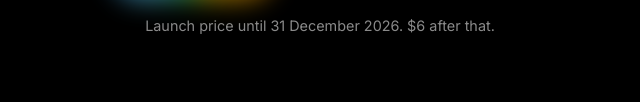
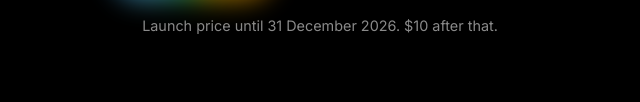
Before and after one commit to BABEL-ON-APP/babel-on-app.github.io, a plain HTML site: page index.html in a window 1280 px wide. Shown: the part 698-800 px from the top of the page, 320-960 px from the left. Drawn offline with nearby package versions, Linux system fonts and the light colour scheme; no server answers.

Commit message:
Regular price 10
Co-Authored-By: Claude Fable 5.2 <noreply@anthropic.com>

```diff
--- a/index.html
+++ b/index.html
@@ -57,7 +57,7 @@
         <a class="btn btn--buy" href="#get"><span class="btn__in">Buy <span class="btn__price">$5</span></span></a>
         <a class="btn btn--ghost" data-repo href="https://github.com/BABEL-ON-APP/babel-on">Star on GitHub<span class="stars"><span class="stars__icon" aria-hidden="true">★</span><span class="stars__n" data-stars></span></span></a>
       </div>
-      <p class="hero__price">Launch price until 31 December 2026. $6 after that.</p>
+      <p class="hero__price">Launch price until 31 December 2026. $10 after that.</p>
     </div>
   </section>
 
@@ -205,7 +205,7 @@
         <div class="trio__item">
           <svg class="ico" viewBox="0 0 48 48" aria-hidden="true"><circle cx="24" cy="24" r="15"/><path d="M17 24.500l5 5 9.500-10.500"/></svg>
           <h3>One-time purchase.</h3>
-          <p>Pay one time. $5 is the launch price until 31 December 2026. The price is $6 after that. No monthly fee.</p>
+          <p>Pay one time. $5 is the launch price until 31 December 2026. The price is $10 after that. No monthly fee.</p>
         </div>
       </div>
     </div>
@@ -327,7 +327,7 @@
         </div>
 
         <div class="buy">
-          <p class="buy__price"><span class="buy__num">$5</span><s class="buy__was" aria-label="Regular price 6 dollars">$6</s><span class="buy__note"><strong>Launch price until 31 December 2026.</strong> The price is $6 after that.</span></p>
+          <p class="buy__price"><span class="buy__num">$5</span><s class="buy__was" aria-label="Regular price 10 dollars">$10</s><span class="buy__note"><strong>Launch price until 31 December 2026.</strong> The price is $10 after that.</span></p>
           <ul class="buy__list">
             <li>The signed app for your Mac</li>
             <li>No account and no subscription</li>
```
